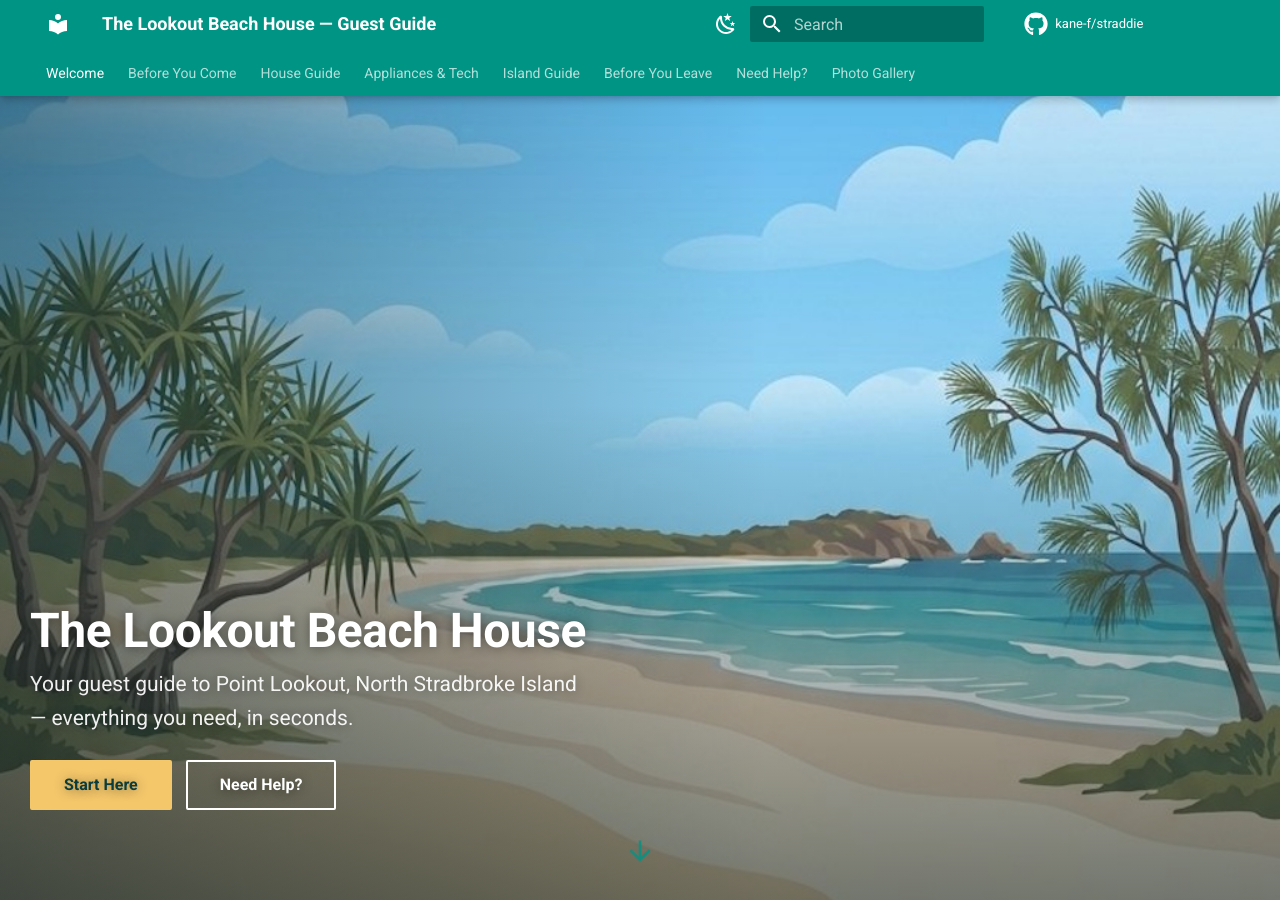
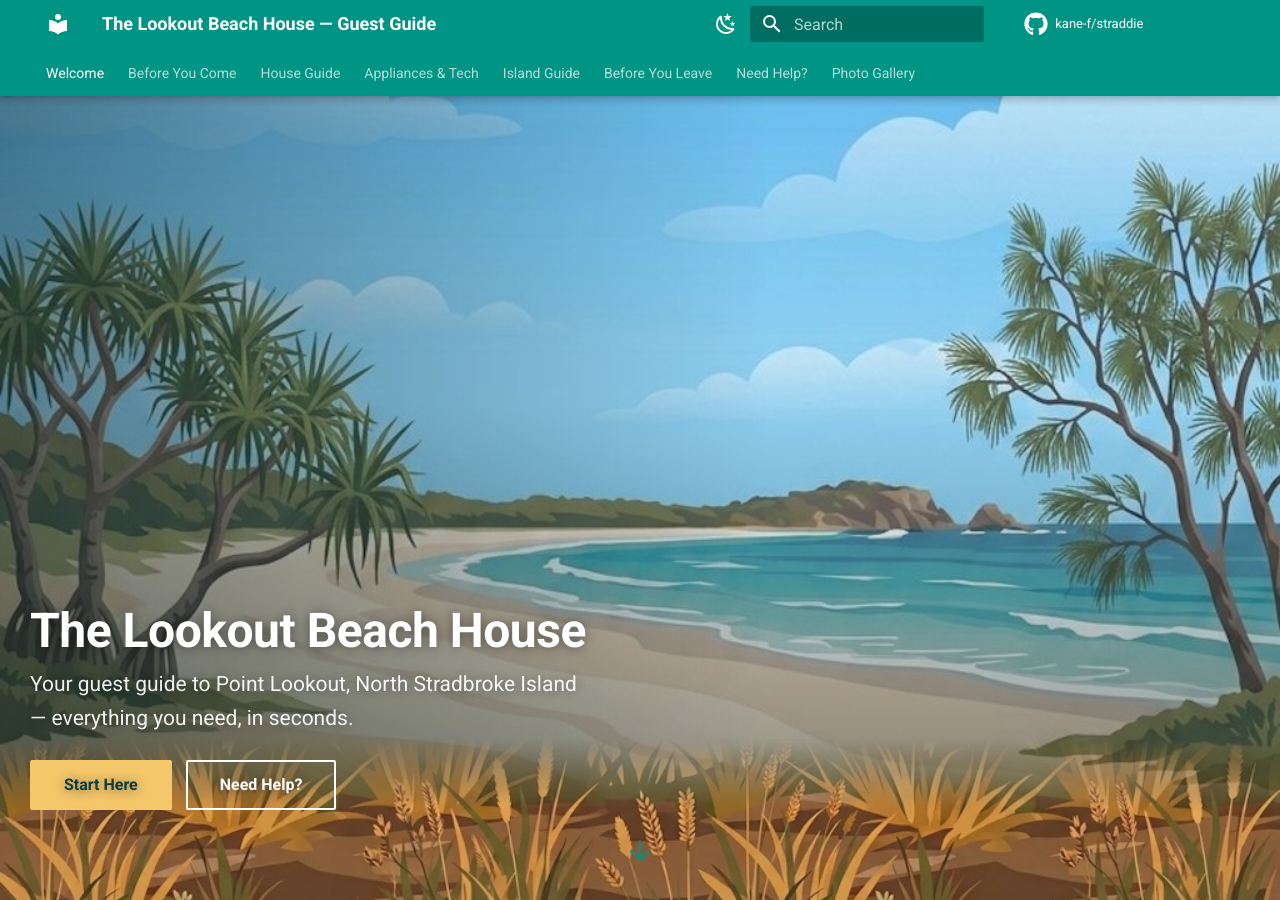
Before and after one commit to kane-f/straddie, an MkDocs documentation site: the page built from docs/index.md, in a window 1280 px wide and 900 px high. Built offline with MkDocs 1.6.1 and Material for MkDocs 9.7.7, drawn with Linux system fonts in a browser that asks for light colours; comment, search, counter and statistics services are not loaded.

Commit message:
Add a two-layer parallax to the hero using the grass image
Adds the middle (grass) layer on top of the background, with a small
scroll-linked parallax: the grass (foreground) shifts up faster than
the background (farther away) as you scroll into the hero, which is
what reads as depth.

The grass source image is portrait-oriented with the actual grass
confined to roughly its bottom third (the rest is transparent). Sizing
its box to the full hero like the background does would make
object-fit: cover show most of the image's height once cropped,
swallowing the beach scene behind it — confining the box to a shorter
band along the bottom keeps the crop to the grassy portion, with a
mask-image fade so the crop edge blends into the scene rather than
showing a hard seam.

The parallax itself is a plain scroll-linked transform (rAF-throttled,
stops once the hero scrolls out of view) — deliberately not the old
perspective/translateZ/scale technique, which needed its own
internally-scrolling container and was the root cause of most of the
bugs fixed over the last several PRs.

Verified full coverage and the parallax shift at mobile (375px), the
previously problematic mid-range width (1160px), and desktop (1440px).

```diff
--- a/docs/stylesheets/extra.css
+++ b/docs/stylesheets/extra.css
@@ -11,12 +11,14 @@
   }
 }
 
-/* Simple hero — homepage only (see overrides/home.html)
+/* Hero — homepage only (see overrides/home.html)
 
-   Deliberately plain: one full-viewport-height section, one background
-   image (object-fit: cover), a scrim for text legibility, and a
-   scroll-down link. No parallax, no JS. Starting point to build back up
-   from once this is solid. */
+   A full-viewport-height section with two image layers (background +
+   foreground grass), a scrim for text legibility, and a scroll-down
+   link. The layers' scroll-linked parallax transform is applied by JS
+   in overrides/home.html; this file just sizes/positions them and
+   leaves room (via the oversized `height`/`inset` below) for that
+   transform to move them without exposing an edge. */
 
 .hero-page .md-content__inner {
   margin: 0;
@@ -55,16 +57,46 @@
 }
 
 /* Specificity note: mkdocs-material's `.md-typeset img { height: auto;
-   max-width: 100% }` outranks a plain `.hero__image` (class+type beats a
-   single class), so this needs the extra `.hero` ancestor to win. */
+   max-width: 100% }` outranks a plain `.hero__image`/`.hero__grass`
+   (class+type beats a single class), so these need the extra `.hero`
+   ancestor to win. */
 .hero .hero__image {
   position: absolute;
-  inset: 0;
+  /* Sized a bit taller than the box itself (and shifted up to stay
+     centred at rest) so the parallax scroll in overrides/home.html has
+     room to shift it without ever exposing an edge. */
+  inset: -8% 0 auto;
+  z-index: 0;
   width: 100%;
-  height: 100%;
+  height: 116%;
   max-width: none;
   object-fit: cover;
   object-position: center 30%;
+  will-change: transform;
+}
+
+/* The grass source image is portrait (taller than wide) with the actual
+   grass confined to roughly its bottom third — the rest is transparent.
+   Sized to the full hero box like the background, object-fit: cover
+   would scale it up until its WIDTH clears the (much wider) box, which
+   for a portrait image leaves it far taller than the box and shows most
+   of its height once cropped — swallowing the scene instead of reading
+   as a foreground strip. Confining the box itself to a shorter band
+   along the bottom keeps the crop to roughly the grassy portion. */
+.hero .hero__grass {
+  position: absolute;
+  inset: auto 0 -8%;
+  z-index: 1;
+  width: 100%;
+  height: 26%;
+  max-width: none;
+  object-fit: cover;
+  object-position: center 100%;
+  will-change: transform;
+  /* Soften the crop's top edge into the scene behind it instead of a
+     hard horizontal seam. */
+  -webkit-mask-image: linear-gradient(to bottom, transparent 0%, black 30%);
+  mask-image: linear-gradient(to bottom, transparent 0%, black 30%);
 }
 
 .hero__scrim {
--- a/overrides/home.html
+++ b/overrides/home.html
@@ -4,6 +4,7 @@
 <div class="hero-page">
   <div class="hero">
     <img class="hero__image" src="{{ 'assets/images/hero/layer-1-background.jpg' | url }}" alt="" loading="eager">
+    <img class="hero__grass" src="{{ 'assets/images/hero/layer-2-grass.webp' | url }}" alt="" loading="eager">
     <div class="hero__scrim"></div>
     <div class="hero__inner md-grid">
       <div class="hero__teaser">
```
Also changed, not shown: other parts of overrides/home.html (+39 -0 lines).
